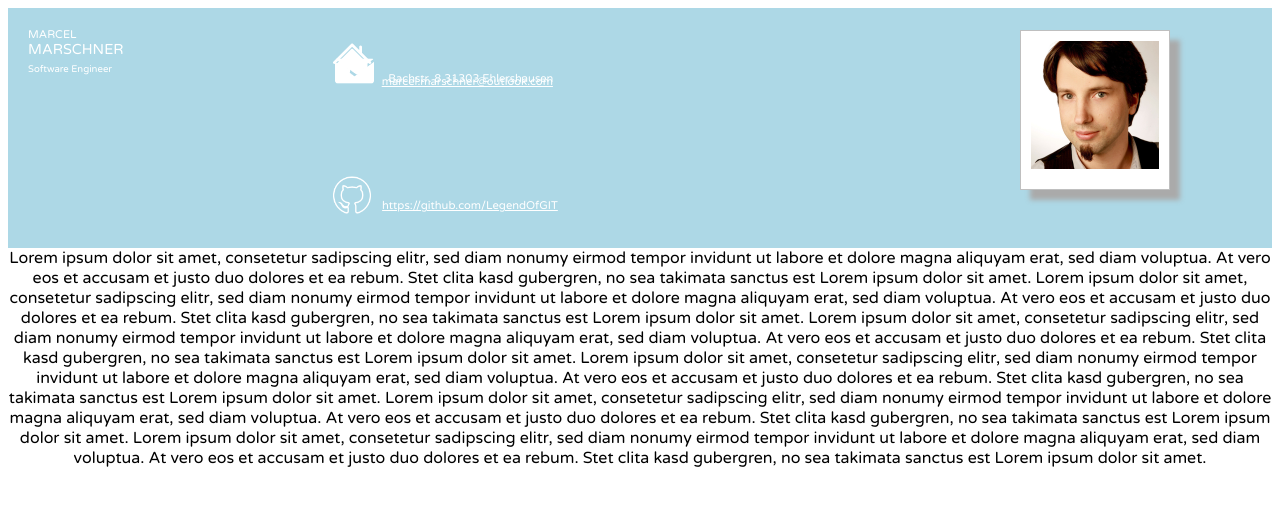
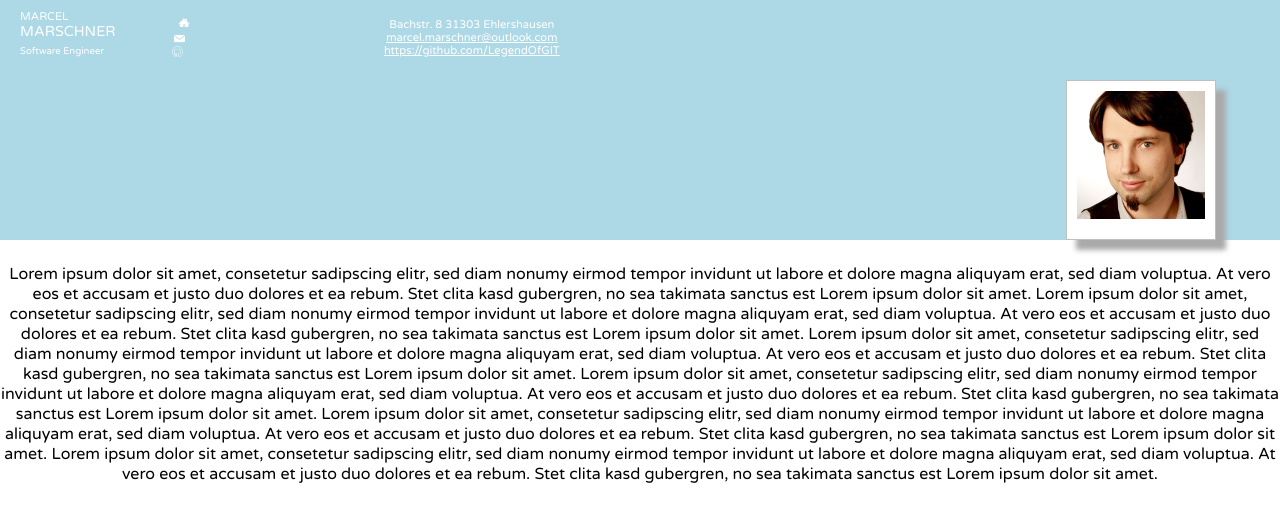
Before and after one commit to LegendOfGIT/curriculum, a plain HTML site: page index.html in a window 1280 px wide. Drawn offline with Linux system fonts and the light colour scheme.

Commit message:
- header good for mobile breakpoints

```diff
--- /dev/null
+++ b/content.css
@@ -0,0 +1,10 @@
+.content {
+	position: absolute;
+	top: 30vh;
+}
+
+@media screen and (min-width: 568px) {
+	.content {
+		top: 33vh;
+	}
+}
--- a/header.css
+++ b/header.css
@@ -2,8 +2,10 @@
 	background-color: lightblue;
 	color: #FFF;
 	max-height: 28vh;
+	position: fixed;
 	text-align: center;
 	width: 100%;
+	z-index: 2;
 }
 
 @media screen and (min-width: 568px) {
@@ -13,82 +15,88 @@
 	}
 }
 
-.header__addressContainer {
+.header__block {
+
 }
 
 @media screen and (min-width: 568px) {
-	.header__addressContainer {
-		left: 25vw;
-		position: fixed;
-		top: 25px;
+	.header__block {
+		display: inline-block;
 	}
 }
 
-.header__address {
-	display: inline-flex;
-	font-size: 0.8em;
-	position: relative;
-	top: -7px;
+.header__block--additionalInformation {
+
 }
 
 @media screen and (min-width: 568px) {
-	.header__address {
-		display: unset;
+	.header__block--additionalInformation {
+	}
+}
+
+.header__container {
+	background-repeat: no-repeat;
+	font-size: 0.7em;
+}
+
+@media screen and (min-width: 568px) {
+	.header__container {
+		left: 25vw;
+		text-align: center;
+		width: 55vw;
+	}
+}
+
+.header__container--address {
+	background-image: url("home.png");
+	background-position: left 18vw bottom;
+	background-size: 18px;
+}
+
+@media screen and (min-width: 568px) {
+	.header__container--address {
+		background-position: left 55px bottom;
 		font-size: 0.7em;
 	}
 }
 
-.header__addressIcon {
-	display: inline-flex;
-	width: 8vw;
+.header__container--email {
+	background-image: url("email-icon.png");
+	background-position: left 17vw bottom;
+	background-size: 11px;
 }
 
 @media screen and (min-width: 568px) {
-	.header__addressIcon {
-		width: 5vw;
+	.header__container--email {
+		background-position: left 54px bottom;
+		font-size: 0.7em;
+		left: 26.2vw;
 	}
 }
 
-.header__email {
-	display: inline-flex;
-	position: relative;
-	top: -5px;
-}
-
-.header__email a {
+.header__container--email a {
 	color: #FFF;
 }
 
-.header__emailContainer {
-	font-size: 0.8em;
-	padding-bottom: 15px;
+.header__container--github {
+	background-image: url("github-icon.png");
+	background-position: left 17vw bottom;
+	background-size: 11px;
 }
 
 @media screen and (min-width: 568px) {
-	.header__emailContainer {
-		font-size: 0.7em;
-		left: 26.2vw;
-		position: fixed;
-		top: 52px;
+	.header__container--github {
+		background-position: left 52px bottom;
 	}
 }
 
-.header__emailIcon {
-	display: inline-flex;
-	padding-right: 5px;
-	width: 5vw;
-}
-
-@media screen and (min-width: 568px) {
-	.header__emailIcon {
-		padding-right: 5px;
-		width: 3vw;
-	}
+.header__container--github a {
+	color: #FFF;
 }
 
 .header__firstName {
 	display: block;
-	font-size: 1.1em;
+	font-size: 0.8em;
 	text-transform: uppercase;
 }
 
@@ -98,48 +106,12 @@
 	}
 }
 
-.header__github {
-	display: inline-flex;
-	position: relative;
-	top: -5px;
-}
-
-.header__github a {
-	color: #FFF;
-}
-
-.header__githubContainer {
-	font-size: 1.5em;
-}
-
-@media screen and (min-width: 568px) {
-	.header__githubContainer {
-		font-size: 0.7em;
-		left: 26vw;
-		position: fixed;
-		top: 22vh;
-	}
-}
-
-.header__githubIcon {
-	display: inline-flex;
-	padding-right: 15px;
-	width: 3vw;
-}
-
-@media screen and (min-width: 568px) {
-	.header__githubIcon {
-		padding-right: 8px;
-	}
-}
-
-
 .header__image {
 	background-color: white;
 	border: 1px solid #BFBFBF;
 	box-shadow: 10px 10px 5px #aaaaaa;
 	padding: 10px 10px 20px 10px;
-	width: 30vw;
+	width: 25vw;
 }
 
 @media screen and (min-width: 568px) {
@@ -148,21 +120,27 @@
 		border: 1px solid #BFBFBF;
 		box-shadow: 10px 10px 5px #aaaaaa;
 		padding: 10px 10px 20px 10px;
-		position: fixed;
-		right: 110px;
-		top: 30px;
 		width: 10vw;
 	}
 }
 
 .header__imageContainer {
 	position: relative;
-	top: -10vh;
+	top: 2vh;
+}
+
+@media screen and (min-width: 568px) {
+	.header__imageContainer {
+		font-size: 0.9em;
+		position: absolute;
+		right: 5vw;
+		top: 10vh;
+	}
 }
 
 .header__lastName {
 	display: block;
-	font-size: 1.3em;
+	font-size: 1.0em;
 	text-transform: uppercase;
 }
 
@@ -174,7 +152,7 @@
 
 .header__name {
 	padding-bottom: 5px;
-	padding-top: 20px;
+	padding-top: 10px;
 }
 
 @media screen and (min-width: 568px) {
@@ -184,8 +162,8 @@
 }
 
 .header__profession {
-	font-size: 0.8em;
-	padding-bottom: 10px;
+	font-size: 0.6em;
+	padding-bottom: 5px;
 }
 
 @media screen and (min-width: 568px) {
--- a/index.html
+++ b/index.html
@@ -2,11 +2,13 @@
 	<head>
 		<link href="https://fonts.googleapis.com/css2?family=Varela+Round&display=swap" rel="stylesheet">
 		<meta name="viewport" content="width=device-width, initial-scale=1.0" />
+		<link rel="stylesheet" type="text/css" href="content.css"/>
 		<link rel="stylesheet" type="text/css" href="header.css"/>
 		<link rel="stylesheet" type="text/css" href="styles.css"/>
 	</head>
 	<body>
 		<div class="header">
+			<div class="header__block">
 				<div class="header__name">
 					<div class="header__firstName">Marcel</div>
 					<div class="header__lastName">Marschner</div>
@@ -14,21 +16,15 @@
 				<div class="header__profession">
 					Software Engineer
 				</div>
-			<div class="header__addressContainer">
-				<img class="header__addressIcon" src="home.png"/>
-				<div class="header__address">
+			</div>
+			<div class="header__block header__block--additionalInformation">
+				<div class="header__container header__container--address">
 					Bachstr. 8 31303 Ehlershausen
 				</div>
-			</div>
-			<div class="header__emailContainer">
-				<img class="header__emailIcon" src="email-icon.png"/>
-				<div class="header__email">
+				<div class="header__container header__container--email">
 					<a href="mailto:marcel.marschner@outlook.com">marcel.marschner@outlook.com</a>
 				</div>
-			</div>
-			<div class="header__githubContainer">
-				<img class="header__githubIcon" src="github-icon.png"/>
-				<div class="header__github">
+				<div class="header__container header__container--github">
 					<a href="https://github.com/LegendOfGIT" target="github">https://github.com/LegendOfGIT</a>
 				</div>
 			</div>
--- a/styles.css
+++ b/styles.css
@@ -1,5 +1,6 @@
 body{
 	font-family: 'Varela Round', sans-serif;
+	margin: 0;
 }
 
 .content {
```
Lines whose indentation alone changed are shown as unchanged.
